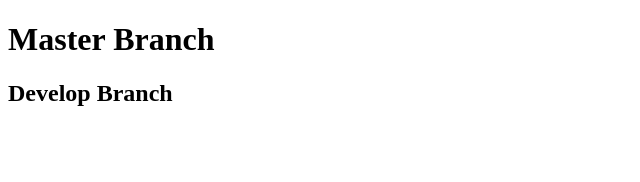
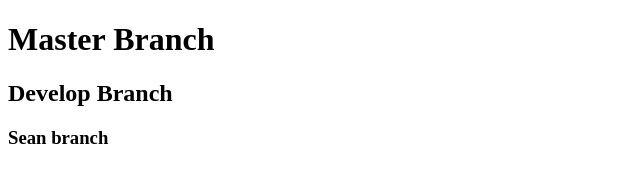
Before and after one commit to ryan-kelley-web/teamGit, a plain HTML site: page index.html in a window 1280 px wide. Shown: the whole page, without its empty margins (0-640 px from the left). Drawn offline with Linux system fonts and the light colour scheme.

Commit message:
Sean saved

```diff
--- a/index.html
+++ b/index.html
@@ -10,5 +10,7 @@
 <h1>Master Branch</h1>
 <h2>Develop Branch</h2>
 
+<h3>Sean branch</h3>
+
 </body>
 </html>
```
